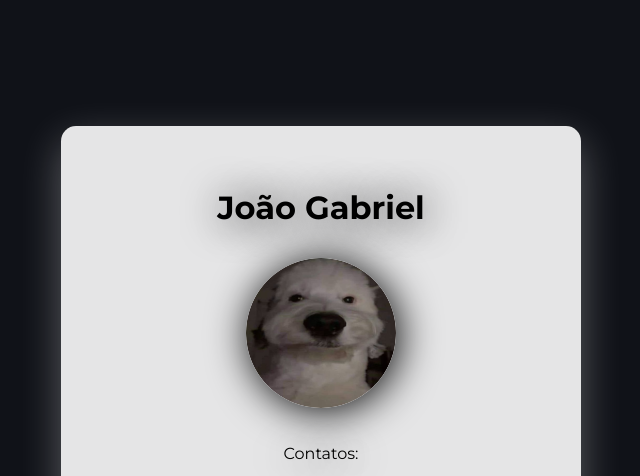
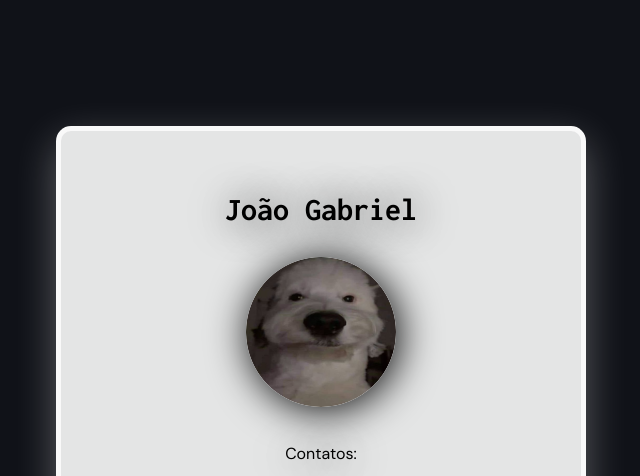
Before and after one commit to joaogabriel7845/Praticando-HTML-e-CSS, a plain HTML site: page pratica01/index.html in a window 1280 px wide. Shown: the top 476 px of the page, without its empty margins (319-959 px from the left). Drawn offline with Linux system fonts and the light colour scheme.

Commit message:
Update style.css

```diff
--- a/pratica01/style.css
+++ b/pratica01/style.css
@@ -1,8 +1,10 @@
 @import url('https://fonts.googleapis.com/css2?family=Montserrat:ital,wght@0,100..900;1,100..900&display=swap');
+@import url('https://fonts.googleapis.com/css2?family=Inconsolata:wght@200..900&display=swap');
+@import url('https://fonts.googleapis.com/css2?family=DM+Sans:ital,opsz,wght@0,9..40,100..1000;1,9..40,100..1000&display=swap');
 
 body {
     background-color: #101218;
-    font-family: 'Montserrat';
+    font-family: 'dm sans';
     text-align: center;
 }
 
@@ -11,6 +13,7 @@ body {
     width: 500px;
     height: 500px;
     max-width: 90%;
+    border: 5px solid#ffffffc7;
     border-radius: 15px;
     margin: auto;
     margin-top: 10%;
@@ -20,6 +23,7 @@ body {
 
 .card > h1 {
     text-align: center;
+    font-family: inconsolata, arial, helvetica;
     padding: 10px;
     padding-top: 30px;
     text-shadow: 2px 2px 40px;
```
